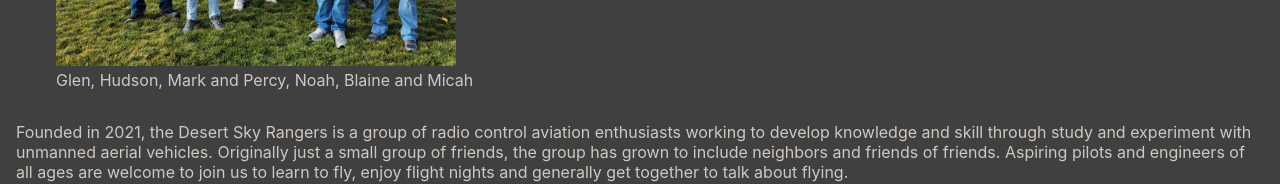
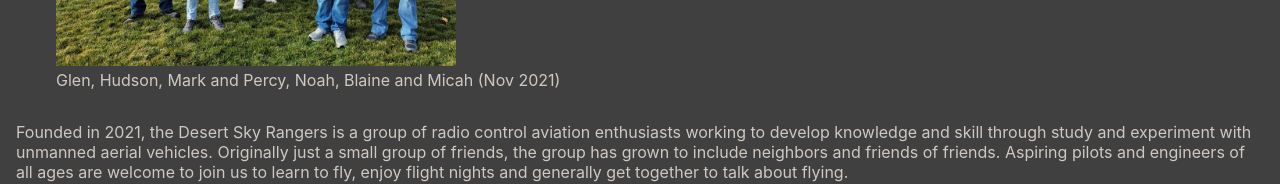
Before and after one commit to desertskyrangers/www.desertskyrangers.org, a React (Create React App) app: page /about in a window 1280 px wide. Shown: the part 413-597 px from the top of the page. Built offline with nearby package versions, Linux system fonts and the light colour scheme.

Commit message:
Update about page

```diff
--- a/src/About.js
+++ b/src/About.js
@@ -10,7 +10,7 @@ export default class About extends React.Component {
 
                 <figure>
                     <img className='photo' src='/photos/dsr-club-2021-11-20.jpg' alt='DSR Club'/>
-                    <figcaption>Glen, Hudson, Mark and Percy, Noah, Blaine and Micah</figcaption>
+                    <figcaption>Glen, Hudson, Mark and Percy, Noah, Blaine and Micah (Nov 2021)</figcaption>
                 </figure>
 
                 <p>
```
